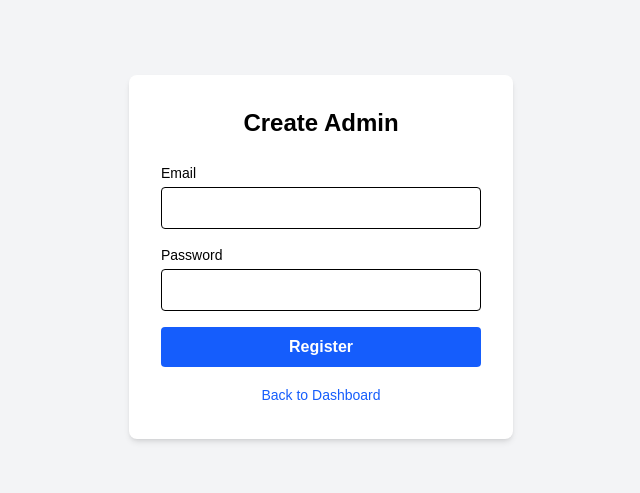
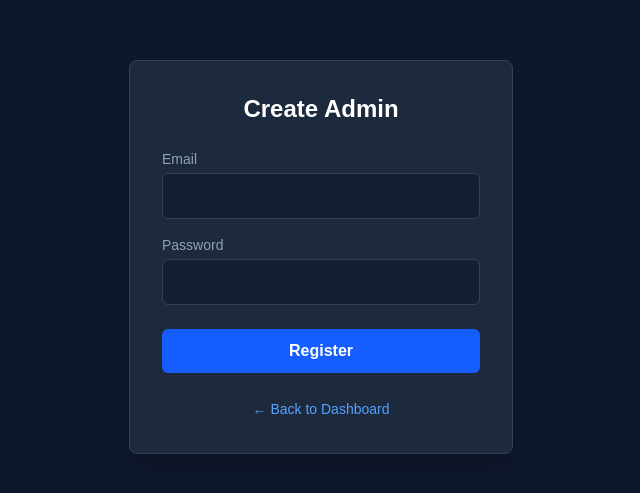
Before and after one commit to md-asharaf/vocabkicker, a Next.js app in the folder frontend/: page /admin/register in a window 1280 px wide. Shown: the part 143-636 px from the top of the page, without its empty margins (319-959 px from the left). Built offline with nearby package versions, Linux system fonts and the light colour scheme.

Commit message:
refactor: remove unused LoginResponse import in AdminRefreshFunction

```diff
--- a/frontend/src/app/admin/login/page.tsx
+++ b/frontend/src/app/admin/login/page.tsx
@@ -2,6 +2,13 @@
 
 import { useState } from 'react';
 import { loginAction } from '../../actions/auth';
+
+const Spinner = ({ className = "h-5 w-5" }: { className?: string }) => (
+  <svg className={`animate-spin ${className}`} xmlns="http://www.w3.org/2000/svg" fill="none" viewBox="0 0 24 24">
+    <circle className="opacity-25" cx="12" cy="12" r="10" stroke="currentColor" strokeWidth="4"></circle>
+    <path className="opacity-75" fill="currentColor" d="M4 12a8 8 0 018-8V0C5.373 0 0 5.373 0 12h4zm2 5.291A7.962 7.962 0 014 12H0c0 3.042 1.135 5.824 3 7.938l3-2.647z"></path>
+  </svg>
+);
 
 export default function LoginPage() {
     const [error, setError] = useState<string | null>(null);
@@ -18,40 +25,41 @@ export default function LoginPage() {
     }
 
     return (
-        <div className="min-h-[100dvh] flex items-center justify-center bg-gray-100 text-black">
-            <div className="bg-white p-8 rounded-lg shadow-md w-full max-w-sm">
-                <h1 className="text-2xl font-bold mb-6 text-center">Admin Login</h1>
+        <div className="min-h-[100dvh] flex items-center justify-center bg-slate-900 text-slate-200">
+            <div className="bg-slate-800 border border-slate-700 p-8 rounded-lg shadow-xl w-full max-w-sm">
+                <h1 className="text-2xl font-bold mb-6 text-center text-white">Admin Login</h1>
 
                 {error && (
-                    <div className="bg-red-100 border border-red-400 text-red-700 px-4 py-3 rounded mb-4">
+                    <div className="bg-red-900/50 border border-red-500/50 text-red-200 px-4 py-3 rounded mb-4 text-sm">
                         {error}
                     </div>
                 )}
 
                 <form action={handleSubmit} className="flex flex-col gap-4">
                     <div>
-                        <label className="block text-sm font-medium mb-1">Email</label>
+                        <label className="block text-sm font-medium mb-1 text-slate-400">Email</label>
                         <input
                             name="email"
                             type="email"
-                            className="w-full border rounded p-2"
+                            className="w-full bg-slate-900/50 border border-slate-700 rounded-md p-2.5 text-white focus:outline-none focus:border-blue-500 focus:ring-1 focus:ring-blue-500 transition-all"
                             required
                         />
                     </div>
                     <div>
-                        <label className="block text-sm font-medium mb-1">Password</label>
+                        <label className="block text-sm font-medium mb-1 text-slate-400">Password</label>
                         <input
                             name="password"
                             type="password"
-                            className="w-full border rounded p-2"
+                            className="w-full bg-slate-900/50 border border-slate-700 rounded-md p-2.5 text-white focus:outline-none focus:border-blue-500 focus:ring-1 focus:ring-blue-500 transition-all"
                             required
                         />
                     </div>
                     <button
                         type="submit"
                         disabled={loading}
-                        className="bg-blue-600 text-white py-2 rounded hover:bg-blue-700 transition-colors disabled:opacity-50"
+                        className="mt-2 bg-blue-600 text-white py-2.5 rounded-md hover:bg-blue-500 transition-colors disabled:opacity-50 font-medium flex items-center justify-center gap-2"
                     >
+                        {loading && <Spinner className="h-4 w-4 text-white" />}
                         {loading ? 'Logging in...' : 'Login'}
                     </button>
                 </form>
--- a/frontend/src/app/admin/register/page.tsx
+++ b/frontend/src/app/admin/register/page.tsx
@@ -3,6 +3,13 @@
 import { useState } from 'react';
 import { registerAction } from '../../actions/auth';
 import Link from 'next/link';
+
+const Spinner = ({ className = "h-5 w-5" }: { className?: string }) => (
+  <svg className={`animate-spin ${className}`} xmlns="http://www.w3.org/2000/svg" fill="none" viewBox="0 0 24 24">
+    <circle className="opacity-25" cx="12" cy="12" r="10" stroke="currentColor" strokeWidth="4"></circle>
+    <path className="opacity-75" fill="currentColor" d="M4 12a8 8 0 018-8V0C5.373 0 0 5.373 0 12h4zm2 5.291A7.962 7.962 0 014 12H0c0 3.042 1.135 5.824 3 7.938l3-2.647z"></path>
+  </svg>
+);
 
 export default function RegisterPage() {
   const [error, setError] = useState<string | null>(null);
@@ -19,40 +26,43 @@ export default function RegisterPage() {
   }
 
   return (
-    <div className="min-h-[100dvh] flex items-center justify-center bg-gray-100 text-black">
-      <div className="bg-white p-8 rounded-lg shadow-md w-96">
-        <h1 className="text-2xl font-bold mb-6 text-center">Create Admin</h1>
+    <div className="min-h-[100dvh] flex items-center justify-center bg-slate-900 text-slate-200">
+      <div className="bg-slate-800 border border-slate-700 p-8 rounded-lg shadow-xl w-full max-w-sm">
+        <h1 className="text-2xl font-bold mb-6 text-center text-white">Create Admin</h1>
+
         {error && (
-          <div className="bg-red-100 border border-red-400 text-red-700 px-4 py-3 rounded mb-4 text-sm">
+          <div className="bg-red-900/50 border border-red-500/50 text-red-200 px-4 py-3 rounded mb-4 text-sm">
             {error}
           </div>
         )}
+
         <form action={handleSubmit} className="flex flex-col gap-4">
           <div>
-            <label className="block text-sm font-medium mb-1" htmlFor="email">Email</label>
+            <label className="block text-sm font-medium mb-1 text-slate-400" htmlFor="email">Email</label>
             <input
               id="email" name="email" type="email" required
-              className="w-full border rounded p-2 focus:ring focus:ring-blue-200 focus:outline-none"
+              className="w-full bg-slate-900/50 border border-slate-700 rounded-md p-2.5 text-white focus:outline-none focus:border-blue-500 focus:ring-1 focus:ring-blue-500 transition-all"
             />
           </div>
           <div>
-            <label className="block text-sm font-medium mb-1" htmlFor="password">Password</label>
+            <label className="block text-sm font-medium mb-1 text-slate-400" htmlFor="password">Password</label>
             <input
               id="password" name="password" type="password" required minLength={8}
-              className="w-full border rounded p-2 focus:ring focus:ring-blue-200 focus:outline-none"
+              className="w-full bg-slate-900/50 border border-slate-700 rounded-md p-2.5 text-white focus:outline-none focus:border-blue-500 focus:ring-1 focus:ring-blue-500 transition-all"
             />
           </div>
           <button
             type="submit"
             disabled={loading}
-            className="w-full bg-blue-600 text-white font-semibold py-2 rounded hover:bg-blue-700 transition-colors disabled:opacity-50"
+            className="mt-2 w-full bg-blue-600 text-white font-semibold py-2.5 rounded-md hover:bg-blue-500 transition-colors disabled:opacity-50 flex items-center justify-center gap-2"
           >
+            {loading && <Spinner className="h-4 w-4 text-white" />}
             {loading ? 'Creating...' : 'Register'}
           </button>
         </form>
-        <div className="mt-4 text-center">
-          <Link href="/admin" className="text-blue-600 hover:underline text-sm">
-            Back to Dashboard
+        <div className="mt-6 text-center">
+          <Link href="/admin" className="text-blue-400 hover:text-blue-300 transition-colors text-sm font-medium">
+            &larr; Back to Dashboard
           </Link>
         </div>
       </div>
```
Also changed, not shown: 1 other file (tests, documents, lock files or other folders).
